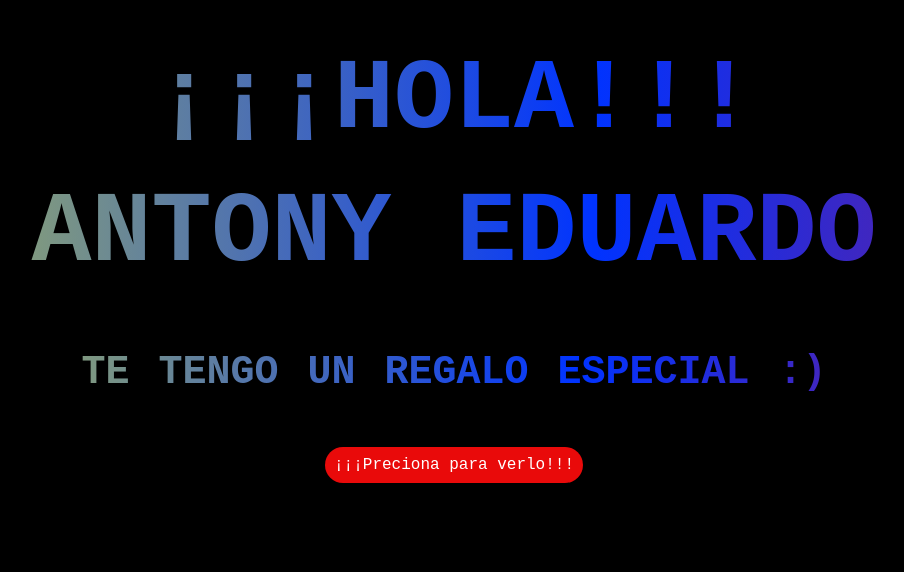
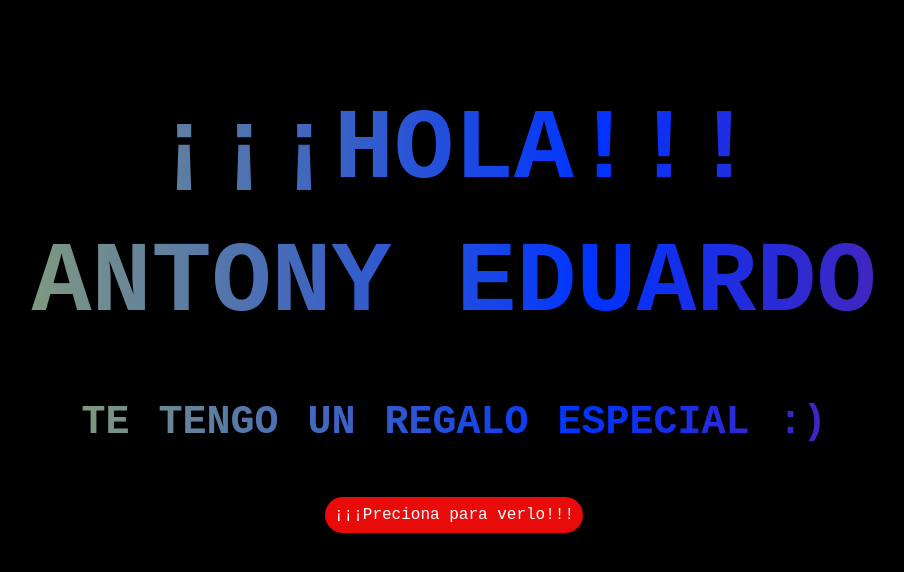
Before and after one commit to KevinMancillas/KevinMancillas.github.io, a plain HTML site: page index.html in a window 1280 px wide. Shown: the part 106-678 px from the top of the page, without its empty margins (194-1098 px from the left). Drawn offline with Linux system fonts and the light colour scheme.

Commit message:
Update index.html

```diff
--- a/index.html
+++ b/index.html
@@ -8,7 +8,7 @@
     <title>SanValentin</title>
 </head>
 <body class="fondo">
-    <div style="margin-top: 50px;">
+    <div style="margin-top: 150px;">
         <b><p class="titulo">¡¡¡HOLA!!!</p></b>
         <b><p class="titulo">ANTONY EDUARDO</p></b>
     </div>
```
